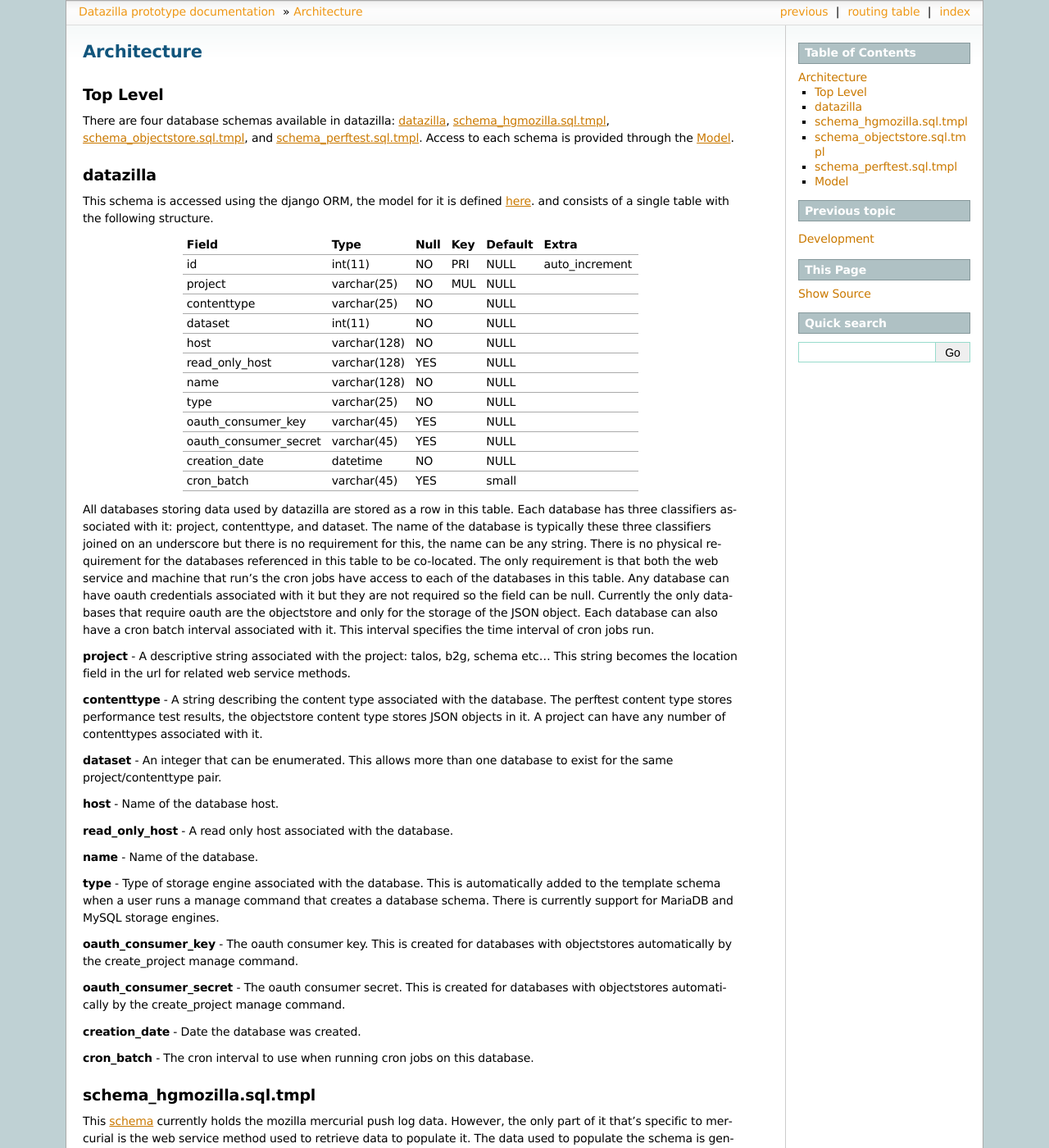
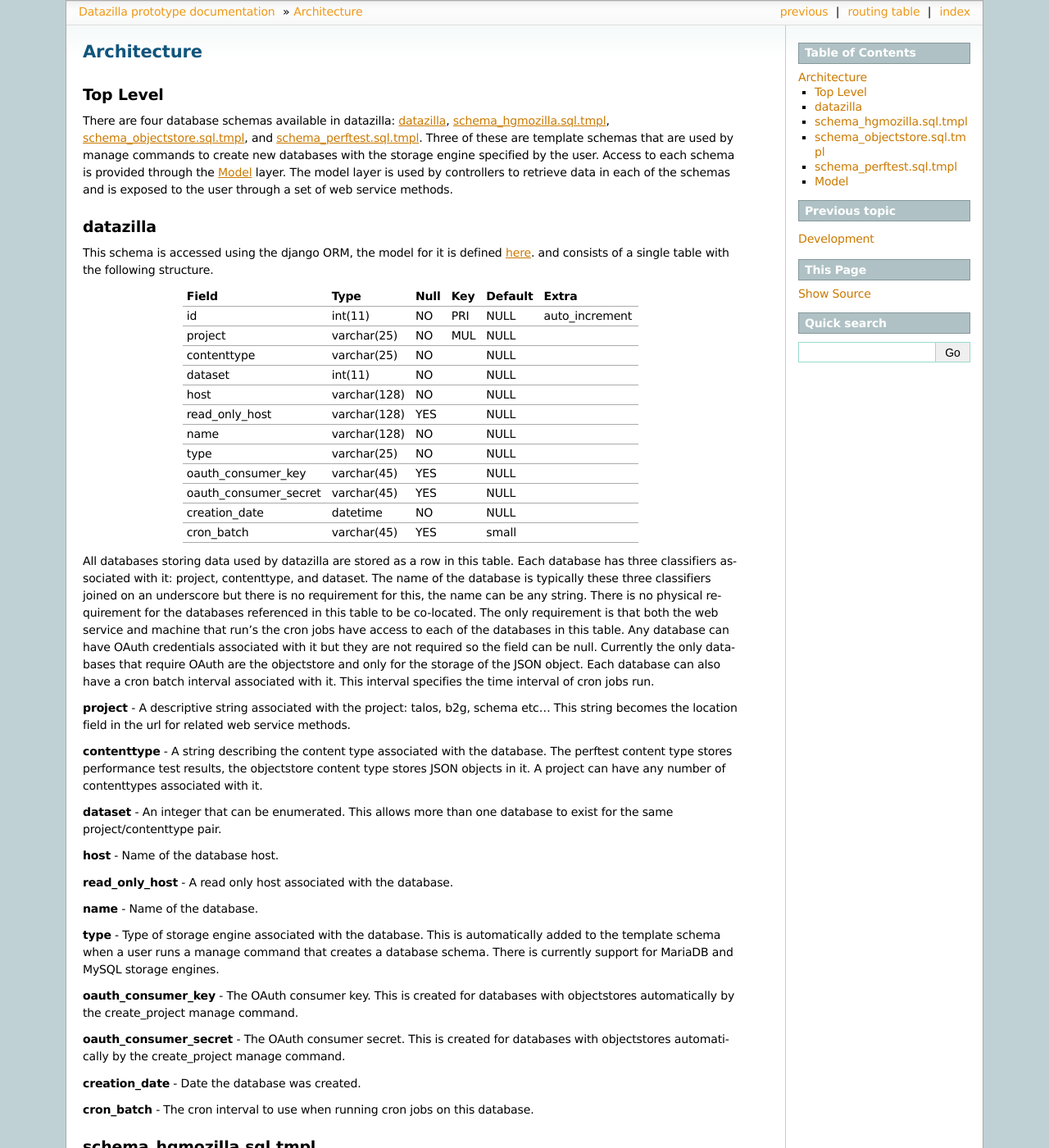
Before and after one commit to mozilla/datazilla, a Sphinx documentation site: the page built from docs/architecture.rst, in a window 1280 px wide and 1400 px high. Shown: the whole window at 82% size. Built offline with Sphinx 7.4.7, drawn with Linux system fonts in a browser that asks for light colours; some of the changed text lies outside the part shown.

Commit message:
cleaned up docs, fixed web service method return structure

```diff
--- a/docs/architecture.rst
+++ b/docs/architecture.rst
@@ -1,9 +1,12 @@
+
+.. _Architecture:
+
 Architecture
 ==============
 
 Top Level
 -----------
-There are four database schemas available in datazilla: :ref:`datazilla`, :ref:`schema_hgmozilla.sql.tmpl`, :ref:`schema_objectstore.sql.tmpl`, and :ref:`schema_perftest.sql.tmpl`. Access to each schema is provided through the :ref:`model`.
+There are four database schemas available in datazilla: :ref:`datazilla`, :ref:`schema_hgmozilla.sql.tmpl`, :ref:`schema_objectstore.sql.tmpl`, and :ref:`schema_perftest.sql.tmpl`. Three of these are template schemas that are used by manage commands to create new databases with the storage engine specified by the user.  Access to each schema is provided through the :ref:`model` layer.  The model layer is used by controllers to retrieve data in each of the schemas and is exposed to the user through a set of web service methods.
 
 .. _datazilla:
 
@@ -39,7 +42,7 @@
 | cron_batch            | varchar(45)  | YES  |     | small   |                |
 +-----------------------+--------------+------+-----+---------+----------------+
 
-All databases storing data used by datazilla are stored as a row in this table.  Each database has three classifiers associated with it: project, contenttype, and dataset.  The name of the database is typically these three classifiers joined on an underscore but there is no requirement for this, the name can be any string.  There is no physical requirement for the databases referenced in this table to be co-located.  The only requirement is that both the web service and machine that run's the cron jobs have access to each of the databases in this table.  Any database can have oauth credentials associated with it but they are not required so the field can be null.  Currently the only databases that require oauth are the objectstore and only for the storage of the JSON object.  Each database can also have a cron batch interval associated with it.  This interval specifies the time interval of cron jobs run.
+All databases storing data used by datazilla are stored as a row in this table.  Each database has three classifiers associated with it: project, contenttype, and dataset.  The name of the database is typically these three classifiers joined on an underscore but there is no requirement for this, the name can be any string.  There is no physical requirement for the databases referenced in this table to be co-located.  The only requirement is that both the web service and machine that run's the cron jobs have access to each of the databases in this table.  Any database can have OAuth credentials associated with it but they are not required so the field can be null.  Currently the only databases that require OAuth are the objectstore and only for the storage of the JSON object.  Each database can also have a cron batch interval associated with it.  This interval specifies the time interval of cron jobs run.
 
 **project** - A descriptive string associated with the project: talos, b2g, schema etc... This string becomes the location field in the url for related web service methods.
 
@@ -55,9 +58,9 @@
 
 **type** - Type of storage engine associated with the database.  This is automatically added to the template schema when a user runs a manage command that creates a database schema.  There is currently support for MariaDB and MySQL storage engines.
 
-**oauth_consumer_key** - The oauth consumer key.  This is created for databases with objectstores automatically by the create_project manage command.
+**oauth_consumer_key** - The OAuth consumer key.  This is created for databases with objectstores automatically by the create_project manage command.
 
-**oauth_consumer_secret** - The oauth consumer secret.  This is created for databases with objectstores automatically by the create_project manage command.
+**oauth_consumer_secret** - The OAuth consumer secret.  This is created for databases with objectstores automatically by the create_project manage command.
 
 **creation_date** - Date the database was created.
 
--- a/docs/webservice.rst
+++ b/docs/webservice.rst
@@ -981,7 +981,7 @@
         }
 
 
-.. http:get:: /(project)/refdata/pushlog/list
+.. http:get:: /refdata/pushlog/list
 
     Return a list of pushlog entries.
 
@@ -998,7 +998,7 @@
 
     .. sourcecode:: http
 
-        GET /talos/refdata/pushlog/list/?days_ago=1&branches=Mozilla-Inbound
+        GET /refdata/pushlog/list/?days_ago=1&branches=Mozilla-Inbound
 
     **Example response**:
 
```
Also changed, not shown: other parts of docs/architecture.rst (+4 -6 lines), README.md (+11 -6 lines), docs/index.rst (+5 -3 lines), 3 other files.
